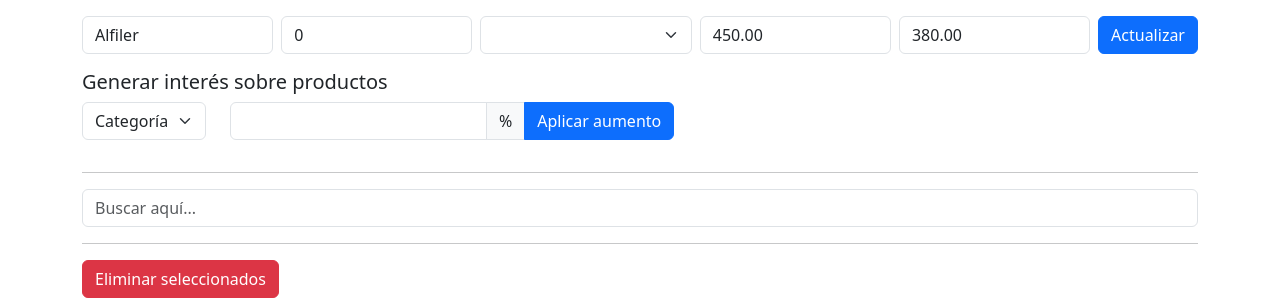
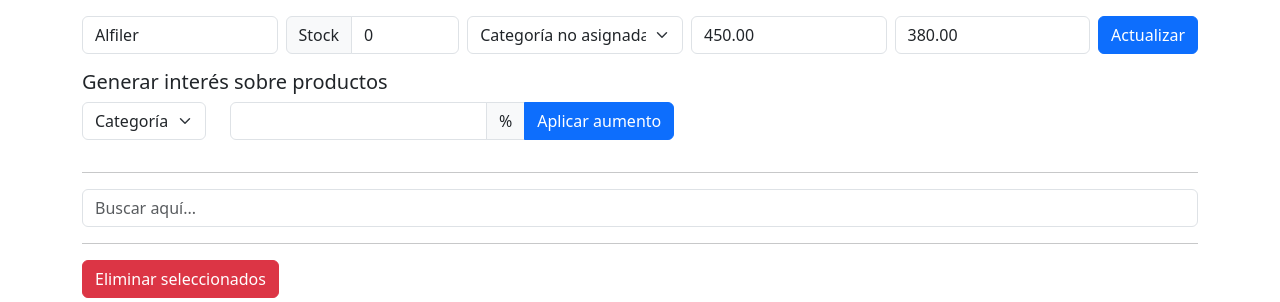
Before and after one commit to juanpabloruiz/frani, a PHP site: page /index.php?id=183 in a window 1280 px wide. Shown: the part 56-358 px from the top of the page. Run offline with PHP 8.4, Linux system fonts and the light colour scheme; data comes from the database, SQL or seed files in the repository.

Commit message:
Stock input added with tag

```diff
--- a/index.php
+++ b/index.php
@@ -41,9 +41,18 @@
             <form method="POST" action="actualizar.php" class="d-flex gap-2 mb-3">
                 <input type="hidden" name="id" value="<?php echo $campo['id']; ?>">
                 <input type="text" name="producto" value="<?php echo $campo['producto']; ?>" class="form-control" required>
-                <input type="number" name="stock" value="<?php echo $campo['stock']; ?>" class="form-control" required>
+                <div class="input-group">
+                    <span class="input-group-text" id="basic-addon1">Stock</span>
+                    <input type="number" name="stock" value="<?php echo $campo['stock']; ?>" class="form-control" required>
+                </div>
                 <select name="categoria" class="form-select">
-                    <option value="<?php echo $campo['categoria']; ?>"><?php echo $campo['categoria']; ?></option>
+                    <?php
+                    if ($campo['categoria'] == NULL) {
+                        echo '<option selected disabled>Categoría no asignada</option>';
+                    } else {
+                        echo '<option disabled selected value="' . $campo['categoria'] . '">' . $campo['categoria'] . '</option>';
+                    }
+                    ?>
                     <?php
                     $categoria = $campo['categoria'];
                     $consulta = mysqli_query($conexion, "SELECT * FROM categorias");
@@ -54,6 +63,7 @@
                     }
                     ?>
                 </select>
+
                 <input type="number" name="precio" value="<?php echo $campo['precio']; ?>" class="form-control" required>
                 <input type="number" name="costo" value="<?php echo $campo['costo']; ?>" class="form-control" required>
                 <input type="submit" name="nuevo" value="Actualizar" class="btn btn-primary">
```
